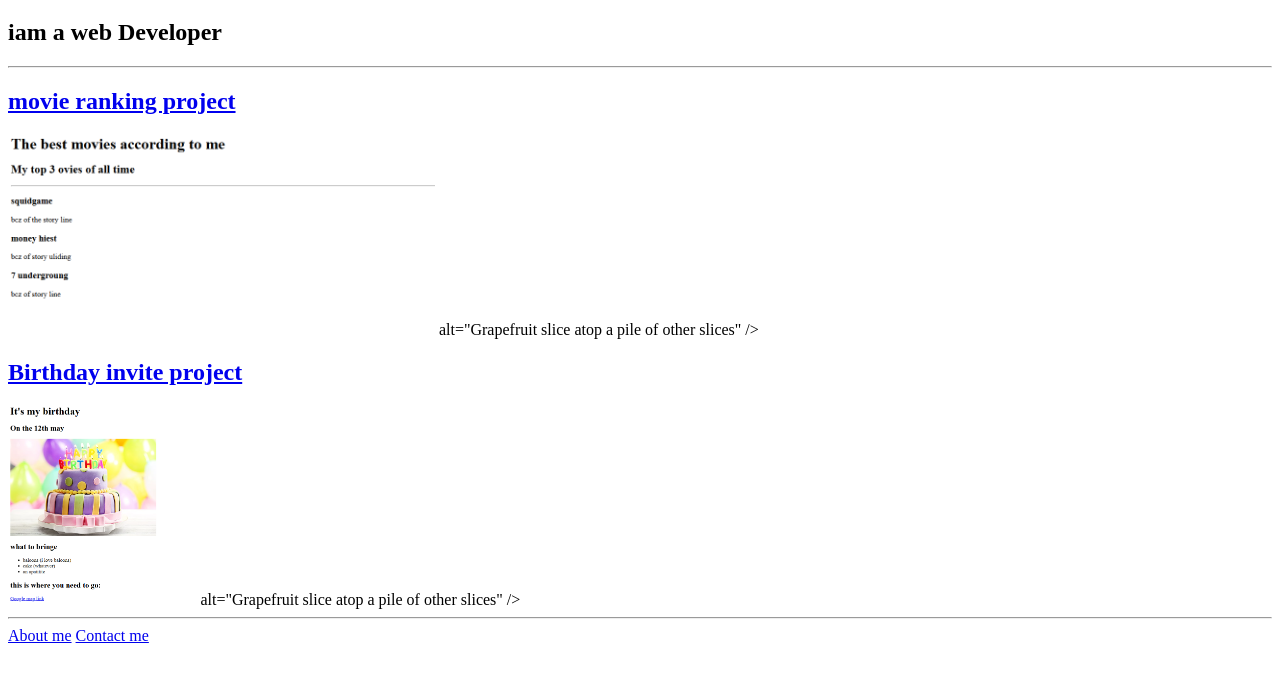
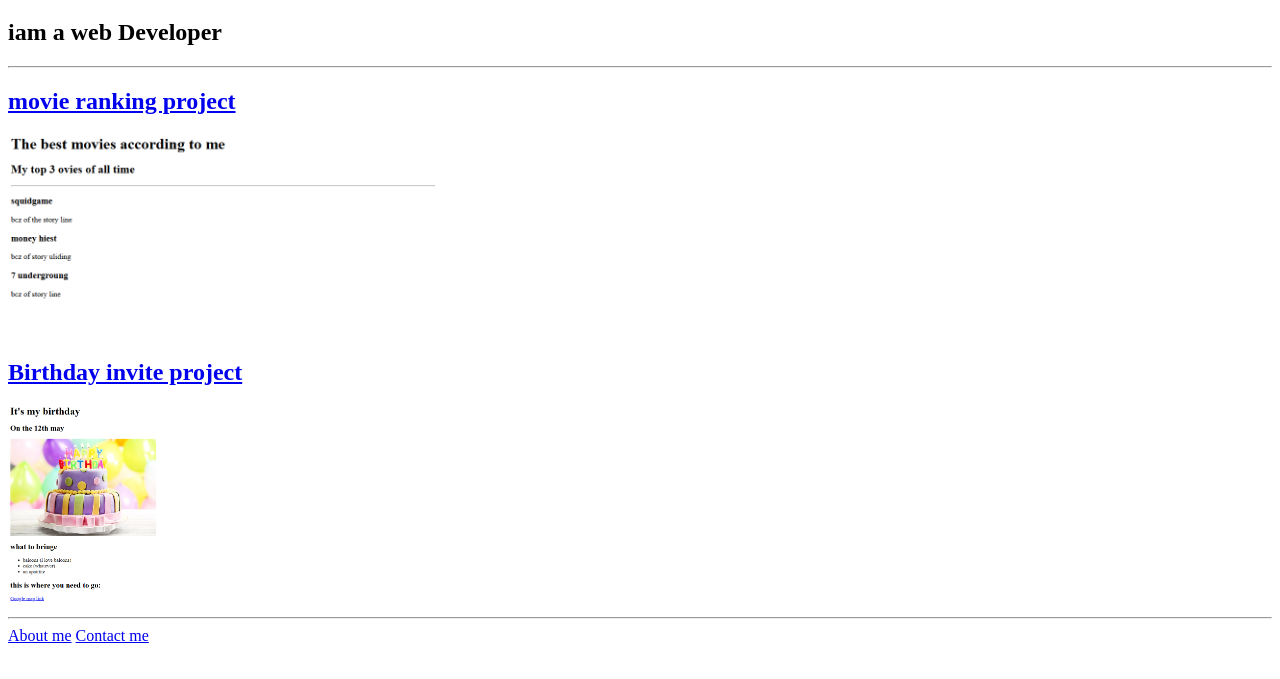
Before and after one commit to Hamza4250/HTMl-2Portfolio, a plain HTML site: page index.html in a window 1280 px wide. Shown: the part 61-740 px from the top of the page. Drawn offline with Linux system fonts and the light colour scheme.

Commit message:
Update index.html

```diff
--- a/index.html
+++ b/index.html
@@ -14,14 +14,14 @@
     <img
   class="fit-picture"
   src="./public/Movie ranking.png" height="200" alt="movie ranking project preview"/>
-  alt="Grapefruit slice atop a pile of other slices" />
+
 
   <a href="./public/birthday-invite.html"><H2>Birthday invite project
 </H2> </a>
 <img
 class="fit-picture"
 src="./public/Birthday invite.png" height="200" alt="movie ranking project preview"/>
-alt="Grapefruit slice atop a pile of other slices" />
+
 
 <hr />
 <a href="./public/about.html"> About me</a> <a href="./public/contact.html">Contact me</a>
```
